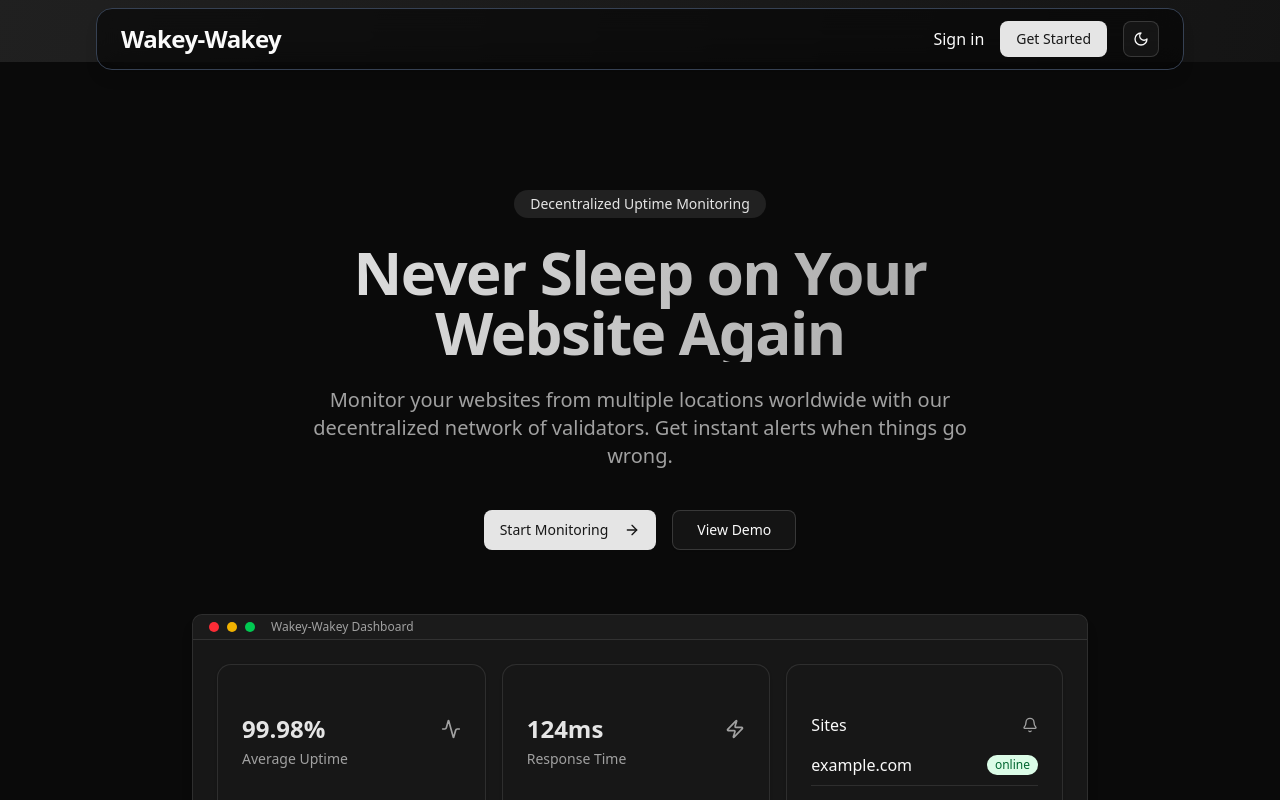
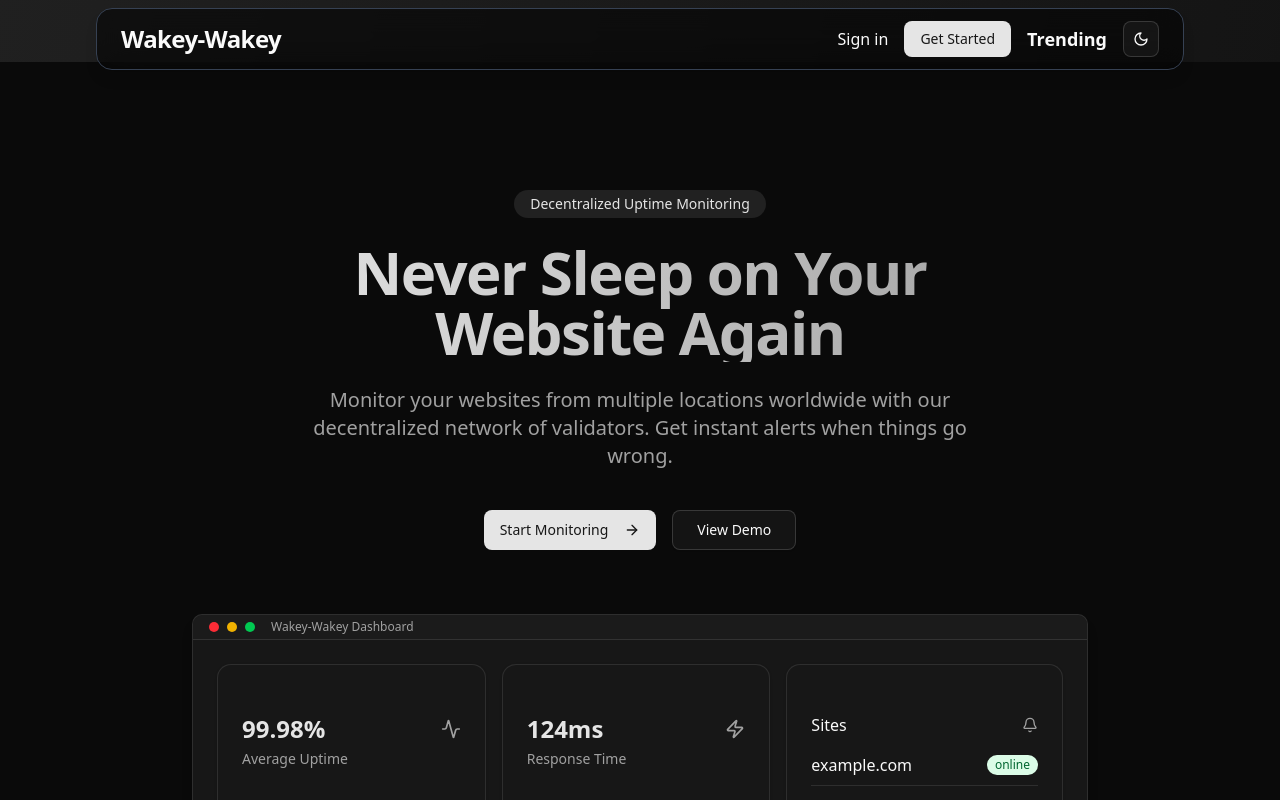
Before and after one commit to YadlaMani/wakey-wakey, a Next.js app in the folder apps/web/: page / in a window 1280 px wide. Shown: the top 800 px of the page. Built offline with nearby package versions, Linux system fonts and the light colour scheme; no server answers; what @solana/wallet-adapter-react, @solana/wallet-adapter-react-ui would draw is missing.

Commit message:
fixed navbar

```diff
--- a/apps/web/app/dashboard/page.tsx
+++ b/apps/web/app/dashboard/page.tsx
@@ -338,7 +338,13 @@ export default function Dashboard() {
                           <Button
                             onClick={() => toogleWebsiteStatus(website.id)}
                           >
-                            {website.disabled ? "Enable" : "Disable"}
+                            <p
+                              className={`${!website.disabled ? "text-red-500" : ""}`}
+                            >
+                              {website.disabled
+                                ? "Enable Monitoring"
+                                : "Disable Monitoring"}
+                            </p>
                           </Button>
                         </div>
                         <h3 className="font-medium mb-2">24-Hour History</h3>
--- a/apps/web/components/Appbar.tsx
+++ b/apps/web/components/Appbar.tsx
@@ -39,6 +39,9 @@ export function Appbar() {
             <Button>Get Started</Button>
           </SignUpButton>
         </SignedOut>
+        <Link href="/trending" className="text-lg font-semibold">
+          Trending
+        </Link>
 
         <SignedIn>
           <SyncUser />
```
